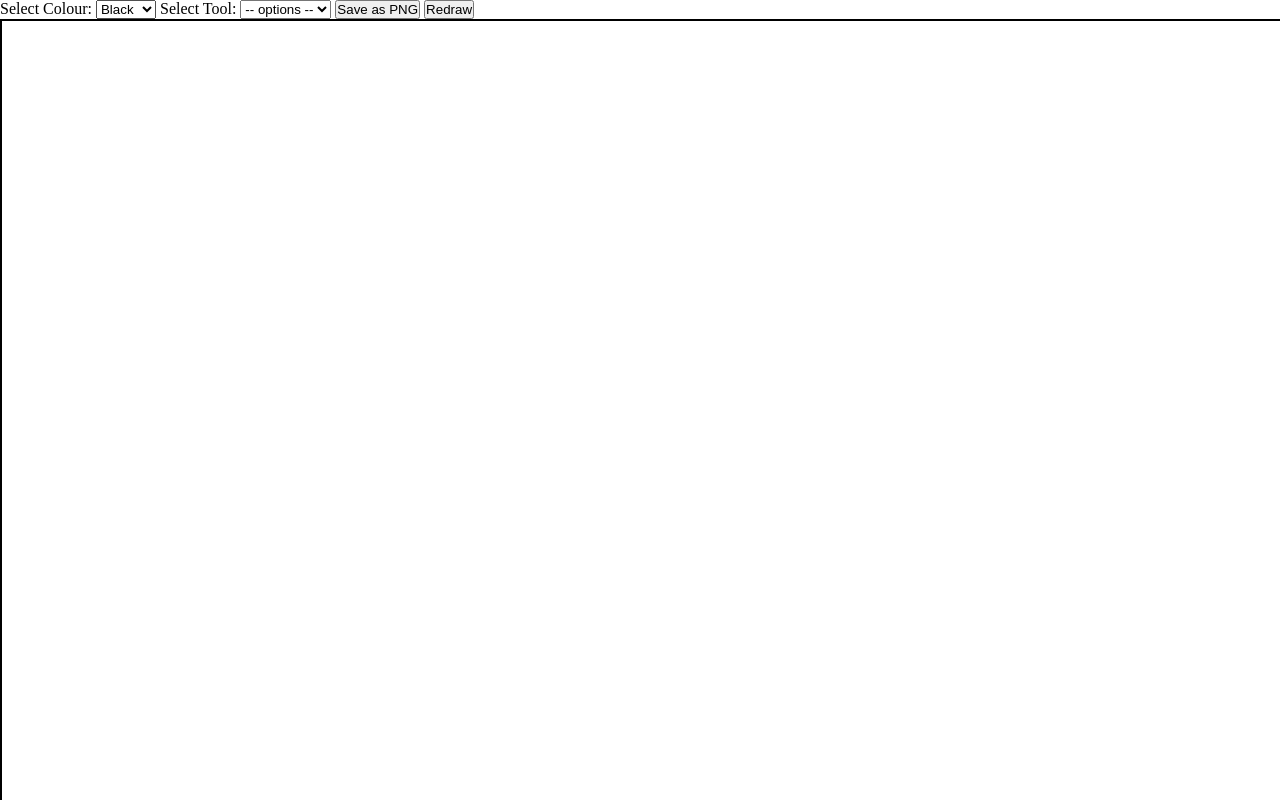
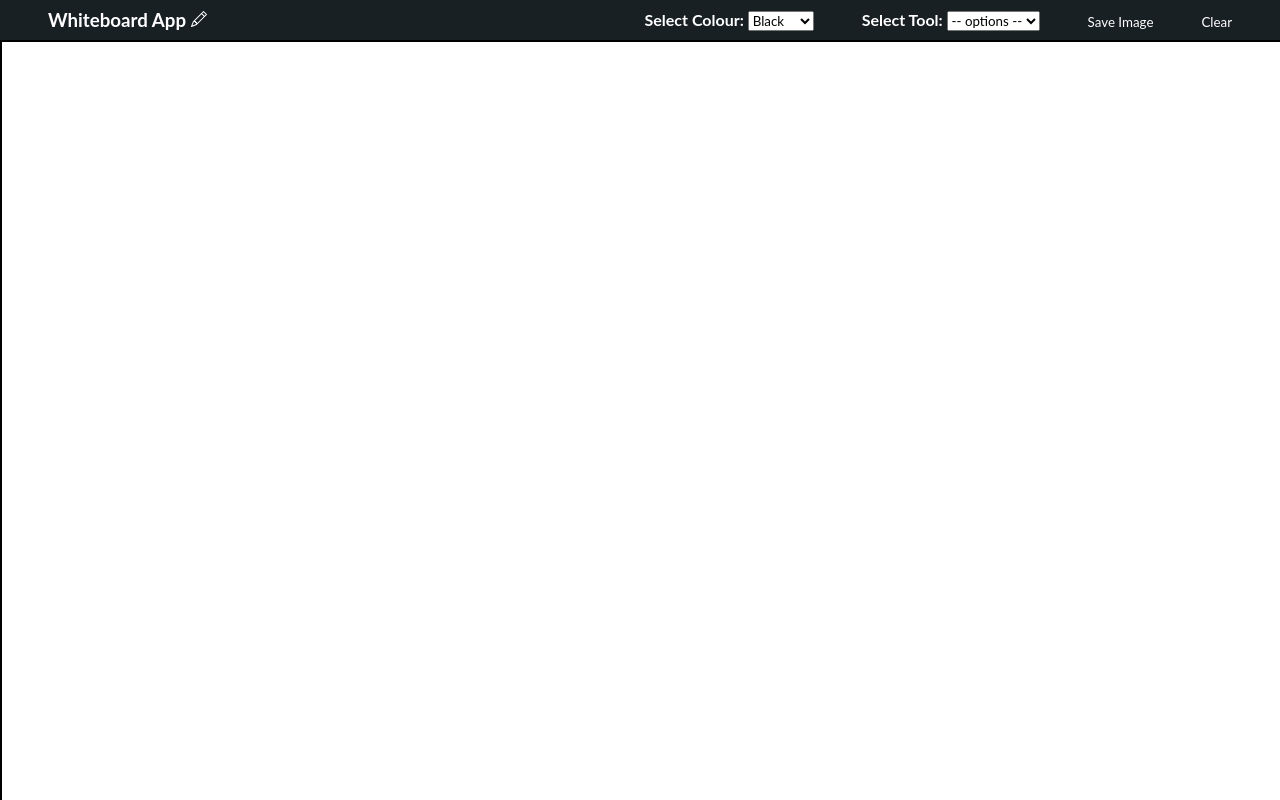
Before and after one commit to Niikow/Whiteboard-App, a website: page public/index.html in a window 1280 px wide. Drawn offline with nearby package versions, Linux system fonts and the light colour scheme; no server answers.

Commit message:
Added CSS
Basic style for GUI.

```diff
--- a/public/index.html
+++ b/public/index.html
@@ -13,14 +13,31 @@
     ></script>
   </head>
   <body>
-    <div>
+
+    <div id="controls">
+      <ul>
+        <li>
+          <h3>
+            Whiteboard App
+            <svg xmlns="http://www.w3.org/2000/svg" width="16" height="16" fill="currentColor" class="bi bi-pencil" viewBox="0 0 16 16">
+            <path d="M12.146.146a.5.5 0 0 1 .708 0l3 3a.5.5 0 0 1 0 .708l-10 10a.5.5 0 0 1-.168.11l-5 2a.5.5 0 0 1-.65-.65l2-5a.5.5 0 0 1 .11-.168l10-10zM11.207 2.5 13.5 4.793 14.793 3.5 12.5 1.207 11.207 2.5zm1.586 3L10.5 3.207 4 9.707V10h.5a.5.5 0 0 1 .5.5v.5h.5a.5.5 0 0 1 .5.5v.5h.293l6.5-6.5zm-9.761 5.175-.106.106-1.528 3.821 3.821-1.528.106-.106A.5.5 0 0 1 5 12.5V12h-.5a.5.5 0 0 1-.5-.5V11h-.5a.5.5 0 0 1-.468-.325z"/>
+            </svg>
+          </h3>
+        </li>
+        <li>
           <label for="PencilColour">Select Colour:</label>
           <select id="PencilColour">
-        <option option="Black">Black</option>
-        <option option="Red">Red</option>
-        <option option="Blue">Blue</option>
-        <option option="Green">Green</option>
+            <option value="black">Black</option>
+            <option value="red">Red</option>
+            <option value="blue">Blue</option>
+            <option value="green">Green</option>
+            <option value="yellow">Yellow</option>
+            <option value="orange">Orange</option>
+            <option value="purple">Purple</option>
+            <option value="brown">Brown</option>
           </select>
+        </li>
+        <li>
           <label for="SelectShape">Select Tool:</label>
           <select id="SelectShape">
             <option disabled selected value> -- options -- </option>
@@ -29,8 +46,14 @@
             <option option="Rectangle">Rectangle</option>
             <option option="Text">Text</option>
           </select>
-      <button id="saveButton" type="button">Save as PNG</button>
-      <button id="redrawButton" type="button">Redraw</button>
+        </li>
+        <li>
+          <button id="saveButton" type="button">Save Image</button>
+        </li>
+        <li>
+          <button id="redrawButton" type="button">Clear</button>
+        </li>
+      </ul>
     </div>
 
     <canvas id="whiteboard"></canvas>
--- a/public/main.css
+++ b/public/main.css
@@ -1,6 +1,7 @@
 * {
     margin: 0;
     padding: 0;
+    font-family: Lato, sans-serif;
     /* box-sizing: border-box; */
     /* height: 100%; */
 }
@@ -10,6 +11,61 @@
     /* top: 40px; */
 }
 
+#controls {
+    width: 100vw;
+    height: 5vh;
+    background-color: 192024;
+    font-weight: bold;
+}
+
+button {
+    padding: 0;
+    border: none;
+    background-color: transparent;
+    color: white;
+    cursor: pointer;
+}
+
+
+ul {
+    list-style: none;
+    margin: 0;
+    display: flex;
+    justify-content: flex-end;
+    align-items: center;
+    display: flex;
+    height: 100%;
+}
+
+li {
+    text-decoration: none;
+    color: white;
+    padding-right: 3em;
+    position: relative;
+}
+
+li:first-child {
+    margin-right: auto;
+    margin-left: 3em;
+  }
+
+li::after {
+    content: "";
+    position: absolute;
+    display: block;
+    height: 0.4em;
+    width: 0%;
+    bottom: -1em;
+  }
+
+/* div {
+    color: white;
+    padding-right: 15em;
+    text-decoration: none;
+    position: relative;
+    transition: all ease-in-out s;
+} */
+
 #whiteboard,
 #tempwhiteboard {
     border: 2px solid black;
```
Lines whose indentation alone changed are shown as unchanged.
